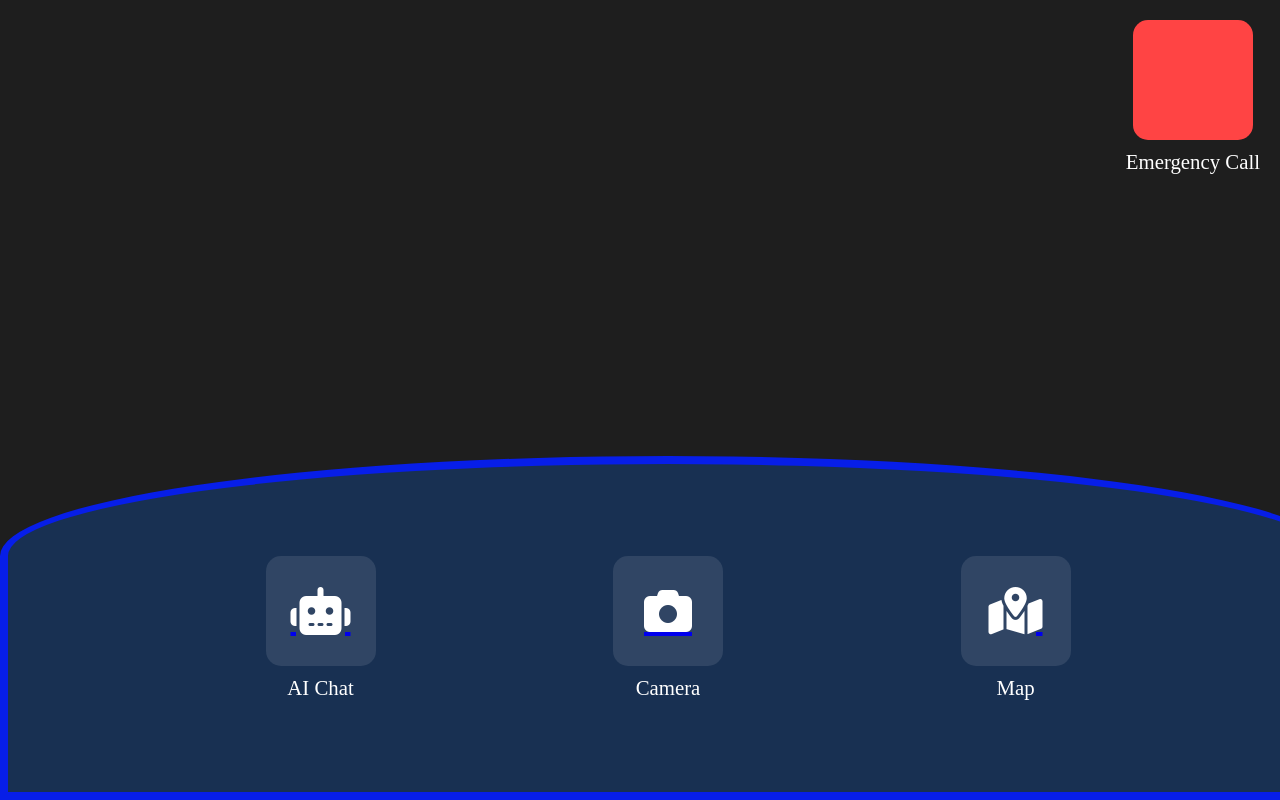
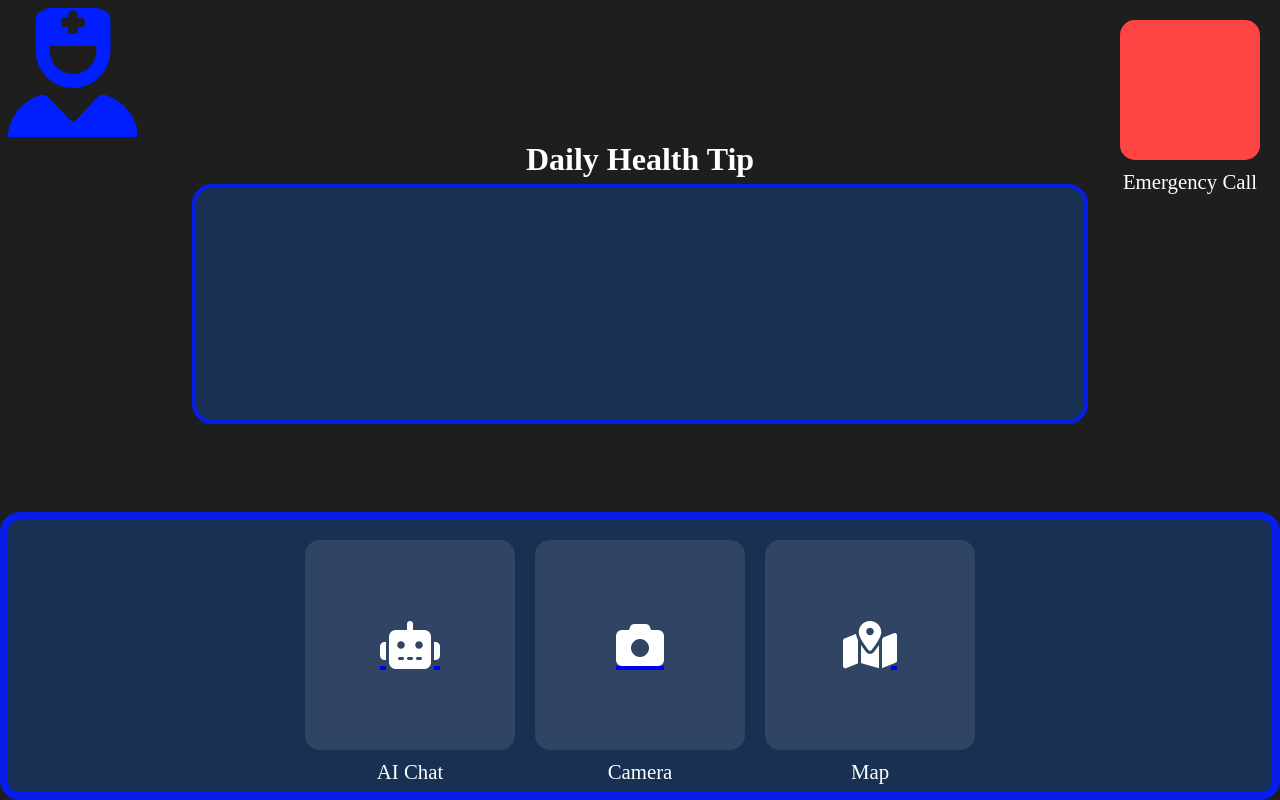
Before and after one commit to CookingGods/AXXESS_Hackthon_Project_2-17-2025, a Flask app: template templates/main.html in a window 1280 px wide. Run offline with Flask 3, Linux system fonts and the light colour scheme; the template is opened without the code that fills it, so the values that code supplies are empty.

Commit message:
added container and logo to open space

```diff
--- a/templates/main.html
+++ b/templates/main.html
@@ -9,6 +9,7 @@
 
 </head>
 <body style="background-color:#1e1e1e;">
+    <img src="images/snap.jpg" alt="logo">
     <div class="mainbox">
         <div class="nav-item">
             <a href="Chatbot.html">
@@ -46,5 +47,9 @@
         </a>
         <span class="nav-label">Emergency Call</span>
     </div>
+    <div class="health-tip-container">
+        <h1 class="health-tip-heading">Daily Health Tip</h1>
+    </div>
+
 </body>
 </html>
--- a/templates/styles.css
+++ b/templates/styles.css
@@ -5,24 +5,33 @@
     position: fixed;
     bottom: 0;
     left: 0;
-    border-radius: 50%/100px 100px 0 0;
     border: 8px solid #071ee8;
     display: flex;
-    justify-content: space-evenly;
+    flex-wrap: wrap;
+    justify-content: center;
     align-items: center;
     padding: 20px;
+    border-radius: 20px;
+    max-width: 100%;
+    margin: 0 auto;
+    gap: 20px;
+    box-sizing: border-box;
+    overflow: hidden;
 }
+
 
 .nav-item {
     display: flex;
     flex-direction: column;
     align-items: center;
     gap: 10px;
+    flex-shrink: 0;
+    justify-content: center;
 }
 
 .nav-button {
-    width: 110px;
-    height: 110px;
+    width: 210px;
+    height: 210px;
     border: none;
     cursor: pointer;
     background: rgba(255, 255, 255, 0.1);
@@ -66,8 +75,8 @@
 }
 
 .emergency-button {
-    width: 120px;
-    height: 120px;
+    width: 140px;
+    height: 140px;
     border: none;
     cursor: pointer;
     background: #ff4444;
@@ -88,7 +97,6 @@
     transform: scale(1.05);
 }
 
-/* Add responsive design */
 @media (max-width: 768px) {
     .nav-button {
         width: 80px;
@@ -108,3 +116,31 @@
         height: 90px;
     }
 }
+
+.health-tip-container {
+    display: flex;
+    justify-content: center;
+    flex-direction: column;
+    align-items: center;
+    position: fixed;
+    top: 50%;
+    left: 50%;
+    transform: translate(-50%, -90%);
+    background: #183052;
+    padding: 20px;
+    border-radius: 20px;
+    border: 4px solid #071ee8;
+    box-sizing: border-box;
+    width: 70%;
+    height: 30%;
+}
+
+.health-tip-heading {
+    color: white;
+    font-size: 2rem;
+    margin-bottom: 35%;
+    font-weight: 700;
+    text-align: center;
+    position: fixed;
+    text-wrap: wrap;
+}
```
Also changed, not shown: templates/images/snap.jpg (added).
